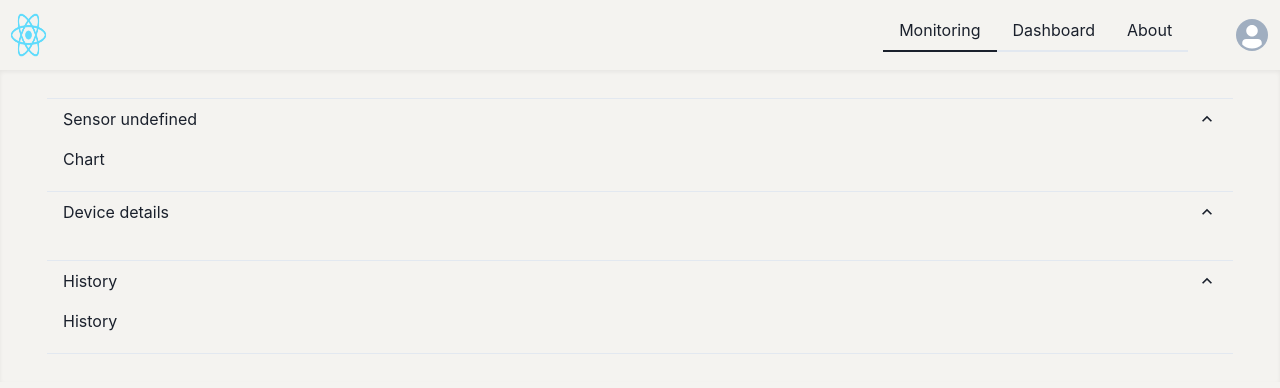
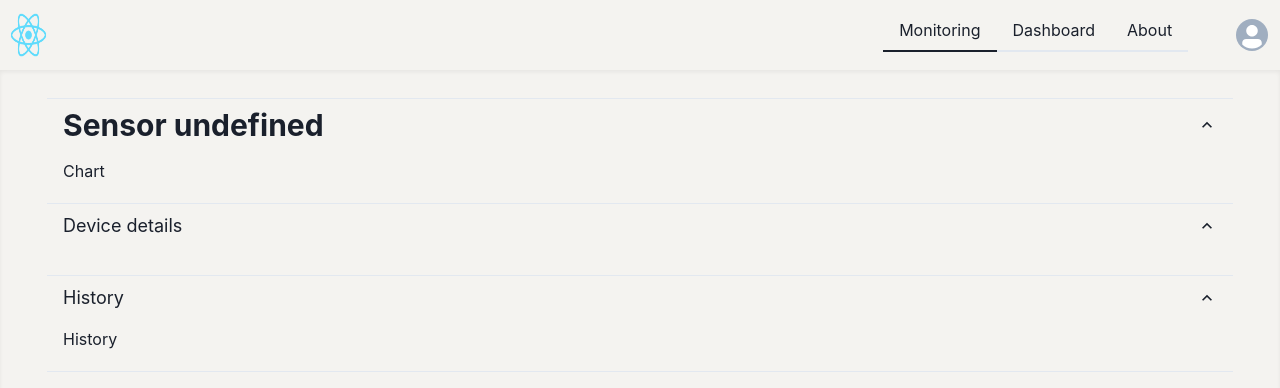
Before and after one commit to mikoMaz/monitoring-via-push-messages, a React (Create React App) app in the folder src/main/webclient/: page /monitoring/1 in a window 1280 px wide. Shown: the top 388 px of the page. Built offline with nearby package versions, Linux system fonts and the light colour scheme.

Commit message:
wielkości tytułów w akordeonach

```diff
--- a/src/main/webclient/src/components/monitoring-device-page/components/custom-accordion-buttons.tsx
+++ b/src/main/webclient/src/components/monitoring-device-page/components/custom-accordion-buttons.tsx
@@ -1,11 +1,24 @@
-import { AccordionButton, Box, AccordionIcon } from "@chakra-ui/react";
+import { AccordionButton, Box, AccordionIcon, Heading, Text } from "@chakra-ui/react";
 
-export const CustomAccordionButton = ({ label }: { label: string }) => {
+export const CustomAccordionButton = ({
+  label,
+  title,
+}: {
+  label: string;
+  title: boolean;
+}) => {
+  function titleOrNot(label: string, title: boolean ) {
+    if (title === true) {
+      return <Heading size="lg">{label}</Heading>;
+    } else {
+      return <Text fontSize="lg">{label}</Text>;
+    }
+  }
   return (
     <h2>
       <AccordionButton>
         <Box as="span" flex="1" textAlign="left">
-          {label}
+          {titleOrNot(label, title)}
         </Box>
         <AccordionIcon />
       </AccordionButton>
--- a/src/main/webclient/src/components/monitoring-device-page/monitoring-device-page.tsx
+++ b/src/main/webclient/src/components/monitoring-device-page/monitoring-device-page.tsx
@@ -90,7 +90,7 @@ export const MonitoringDevicePage = (model: DeviceModel) => {
         >
           <Accordion defaultIndex={[0, 1, 2]} allowMultiple allowToggle>
             <AccordionItem>
-              <CustomAccordionButton
+              <CustomAccordionButton title={true}
                 label={`${capitalizeFirstLetter(
                   deviceType[selectedDevice.deviceType]
                 )} ${selectedDevice.id}`}
@@ -99,13 +99,13 @@ export const MonitoringDevicePage = (model: DeviceModel) => {
               <AccordionPanel>Chart</AccordionPanel>
             </AccordionItem>
             <AccordionItem>
-              <CustomAccordionButton label="Device details" />
+              <CustomAccordionButton title={false} label="Device details" />
               <AccordionPanel>
                 <DeviceDetailsTable />
               </AccordionPanel>
             </AccordionItem>
             <AccordionItem>
-              <CustomAccordionButton label="History" />
+              <CustomAccordionButton title={false} label="History" />
               <AccordionPanel>History</AccordionPanel>
             </AccordionItem>
           </Accordion>
```
